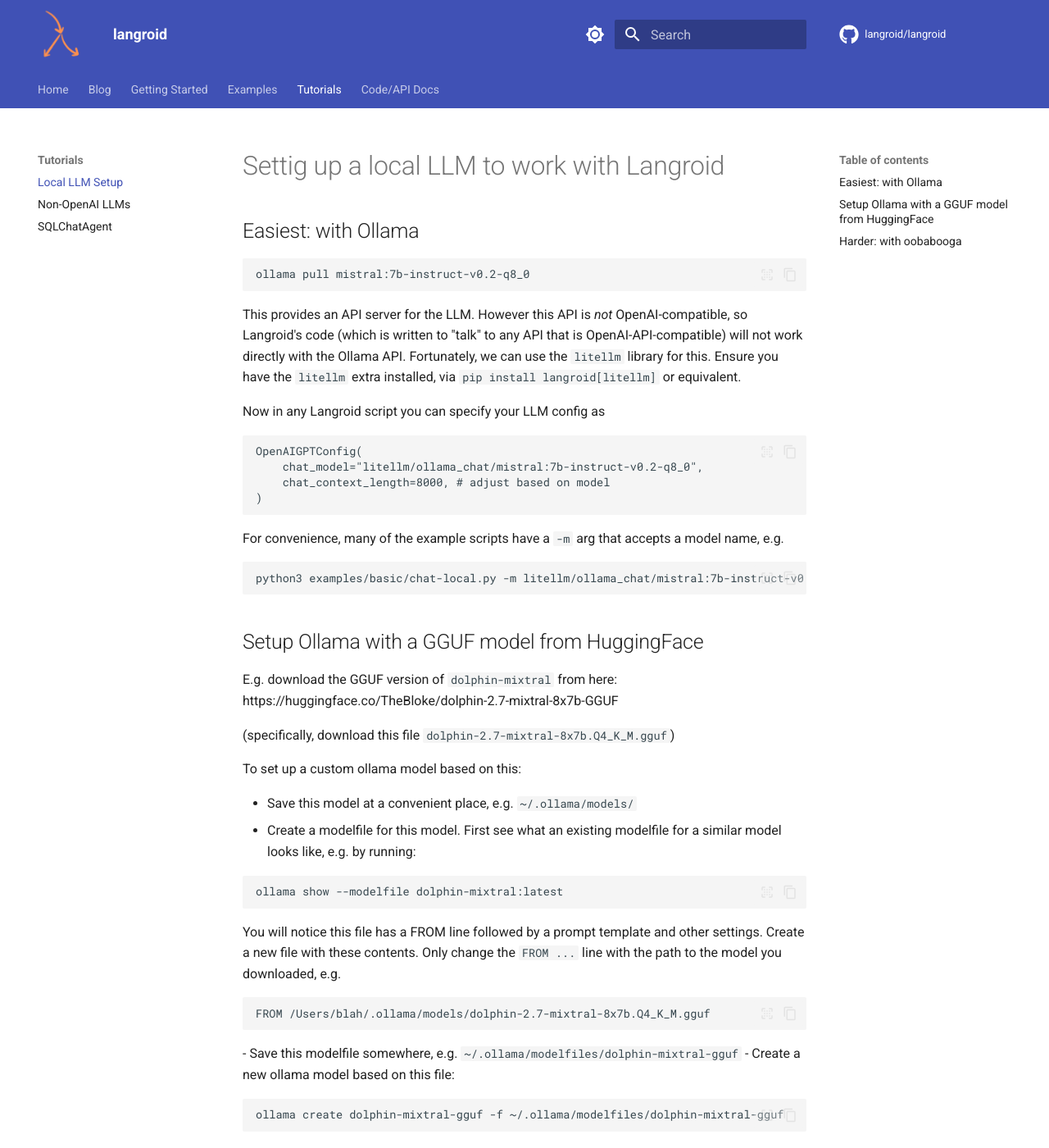
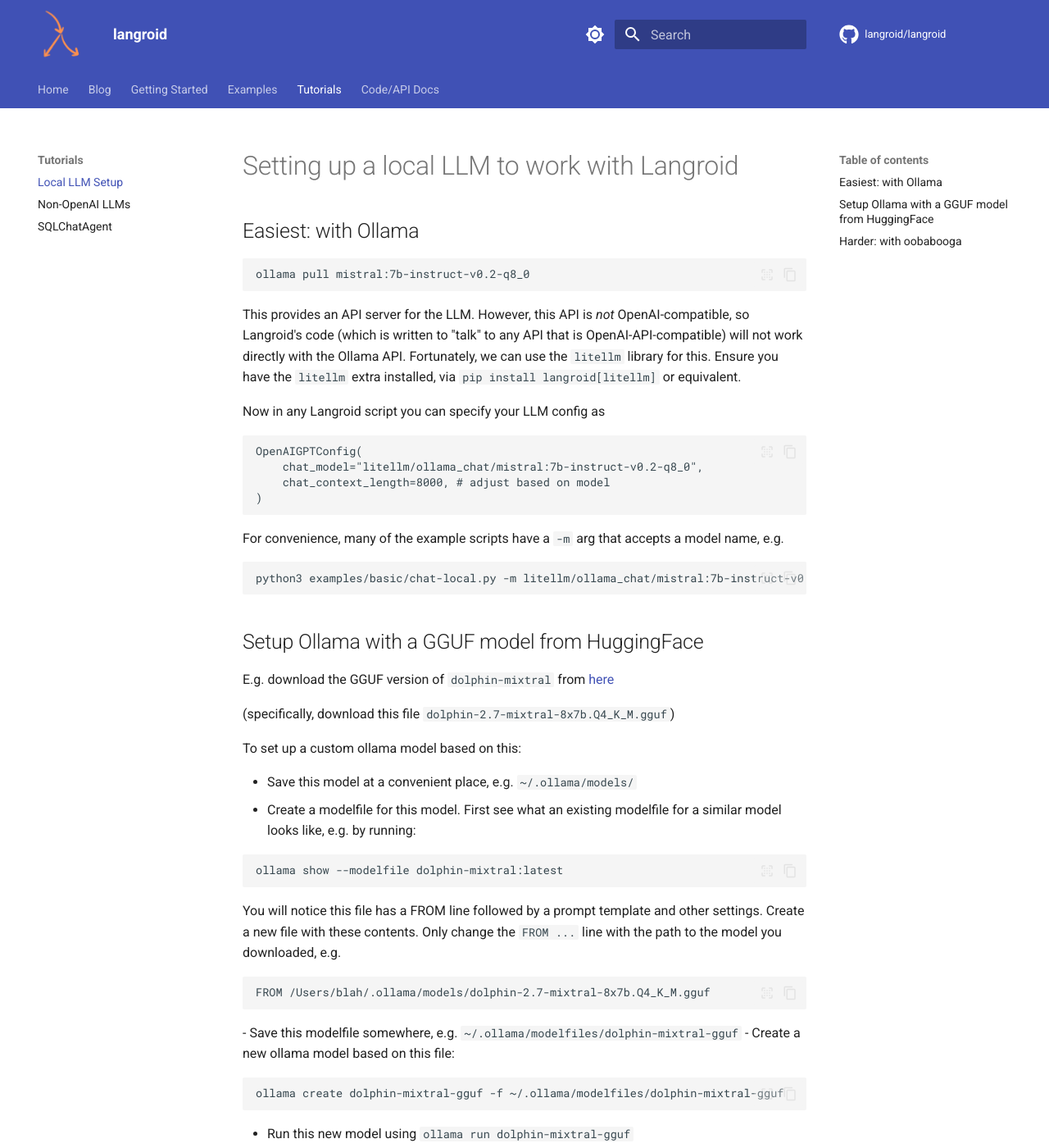
Before and after one commit to langroid/langroid, an MkDocs documentation site: the page built from docs/tutorials/local-llm-setup.md, in a window 1280 px wide and 1400 px high. Shown: the whole window at 82% size. Built offline with MkDocs 1.6.1 and Material for MkDocs 9.7.7, drawn with Linux system fonts in a browser that asks for light colours; comment, search, counter and statistics services are not loaded.

````diff
--- a/docs/tutorials/local-llm-setup.md
+++ b/docs/tutorials/local-llm-setup.md
@@ -1,11 +1,11 @@
-# Settig up a local LLM to work with Langroid
+# Setting up a local LLM to work with Langroid
 
 ## Easiest: with Ollama
 
 ```
 ollama pull mistral:7b-instruct-v0.2-q8_0
 ```
-This provides an API server for the LLM. However this API is _not_ OpenAI-compatible,
+This provides an API server for the LLM. However, this API is _not_ OpenAI-compatible,
 so Langroid's code (which is written to "talk" to any API that is OpenAI-API-compatible)
 will not work directly with the Ollama API.
 Fortunately, we can use the `litellm` library for this.
@@ -26,8 +26,8 @@ python3 examples/basic/chat-local.py -m litellm/ollama_chat/mistral:7b-instruct-
 
 ## Setup Ollama with a GGUF model from HuggingFace
 
-E.g. download the GGUF version of `dolphin-mixtral` from here:
-https://huggingface.co/TheBloke/dolphin-2.7-mixtral-8x7b-GGUF
+E.g. download the GGUF version of `dolphin-mixtral` from
+[here](https://huggingface.co/TheBloke/dolphin-2.7-mixtral-8x7b-GGUF)
 
 (specifically, download this file `dolphin-2.7-mixtral-8x7b.Q4_K_M.gguf`)
 
````
Also changed, not shown: examples/kg-chat/README.md (+61 -37 lines).
